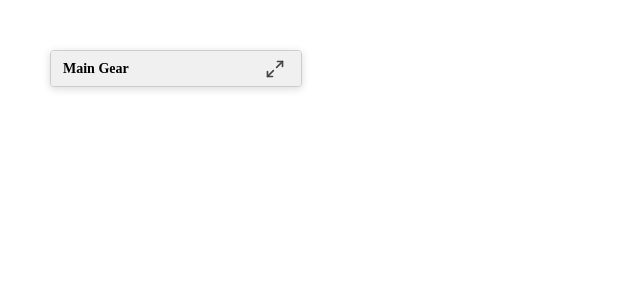
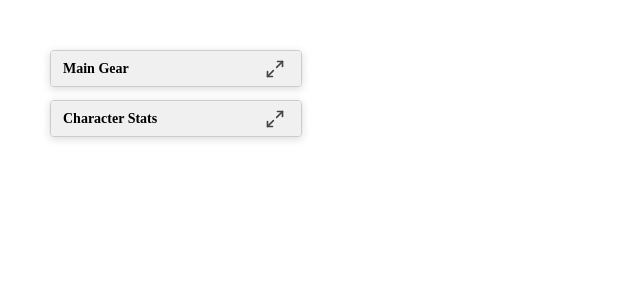
Before and after one commit to rimrimcat/rim-eos, a SvelteKit app: page / in a window 1280 px wide. Shown: the top 300 px of the page, without its empty margins (0-640 px from the left). Built offline with nearby package versions, Linux system fonts and the light colour scheme.

Commit message:
add stat panel

```diff
--- a/src/routes/+page.svelte
+++ b/src/routes/+page.svelte
@@ -1,6 +1,7 @@
 <script>
 	import GearTable from '$lib/components/GearTable.svelte';
 	import FloatingWindow from '$lib/components/FloatingWindow.svelte';
+	import StatPanel from '$lib/components/StatPanel.svelte';
 
 	let columns = [
 		{ id: 'id', label: 'ID', hidden: true, editable: false },
@@ -59,9 +60,22 @@
 	initialY={100}
 	initialWidth={780}
 	initialHeight={810}
+	initialMinimizedX={50}
+	initialMinimizedY={50}
 	startMinimized={true}
 >
 	<GearTable {data} {columns} fixed_row={true} />
 </FloatingWindow>
 
-<!-- <SyncedTables/> -->
+<FloatingWindow
+	title="Character Stats"
+	initialX={150}
+	initialY={150}
+	initialWidth={700}
+	initialHeight={525}
+	initialMinimizedX={50}
+	initialMinimizedY={100}
+	startMinimized={true}
+>
+	<StatPanel />
+</FloatingWindow>
```
